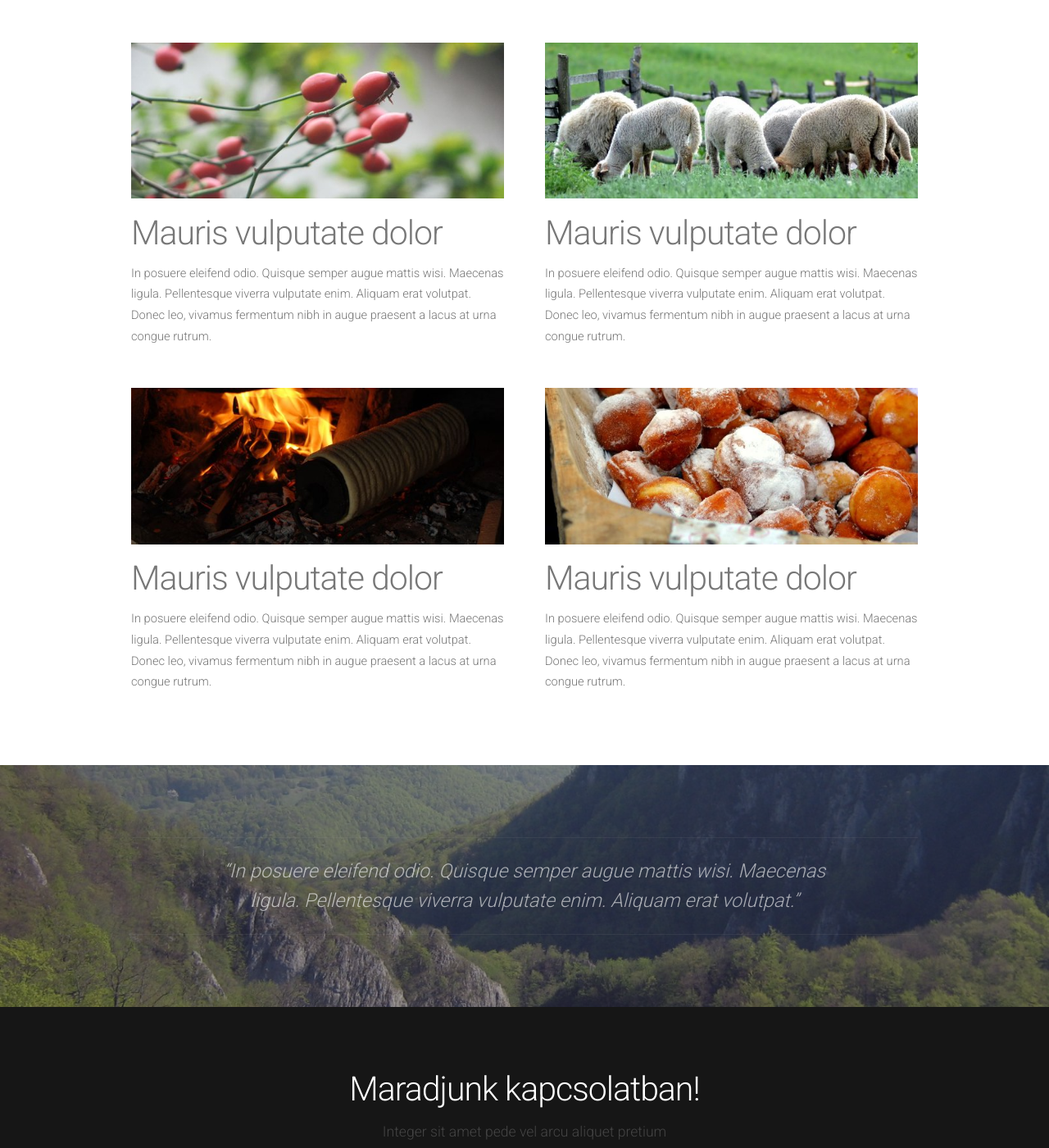
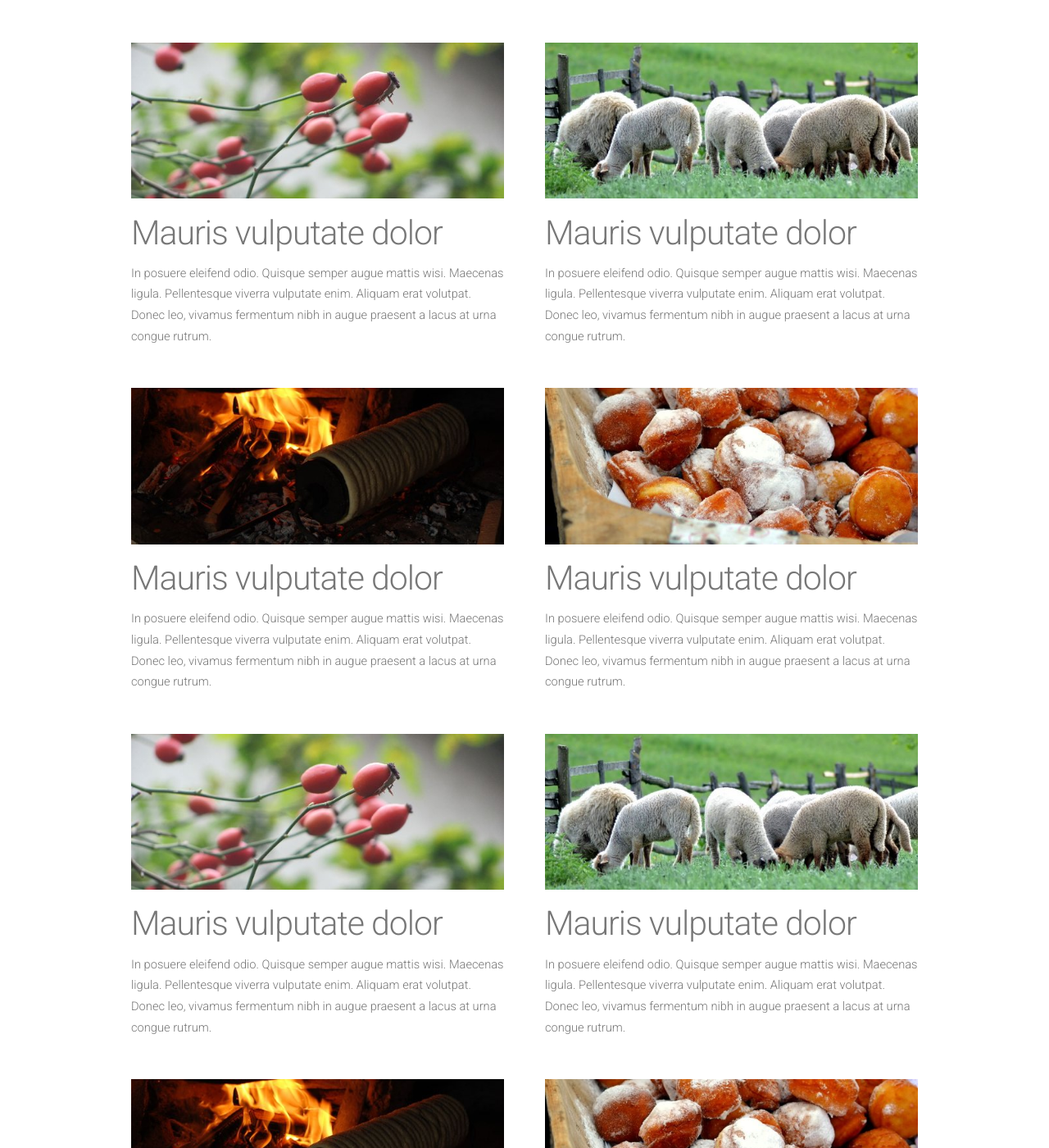
Before and after one commit to siculia/siculia.github.io, a Jekyll site: the page built from index.html, in a window 1280 px wide and 1400 px high, scrolled down 1350 px. Shown: the whole window at 82% size. Built offline with Jekyll 4.4.1, drawn with Linux system fonts in a browser that asks for light colours; nearby versions of some CDN libraries; the list of posts is cut into pages by our own code; some of the changed text lies outside the part shown.

Commit message:
Duplicate pictures

```diff
--- a/index.html
+++ b/index.html
@@ -6,9 +6,9 @@ layout: default
 <div id="featured">
 	<div class="container">
 		<header>
-			<h2>siculia</h2>
+			<h2>{{page.title}}</h2>
 		</header>
-		<p>This is <strong>Linear</strong>, a responsive HTML5 site template freebie by <a href="http://templated.co">TEMPLATED</a>. Released for free under the <a href="http://templated.co/license">Creative Commons Attribution</a> license, so use it for whatever (personal or commercial) &ndash; just give us credit! Check out more of our stuff at <a href="http://templated.co">our site</a> or follow us on <a href="http://twitter.com/templatedco">Twitter</a>.</p>
+		<p>Ez <strong>Siculia</strong>, a responsive HTML5 oldal építés alatt <a href="http://templated.co">TEMPLATED</a>. Released for free under the <a href="http://templated.co/license">Creative Commons Attribution</a> license, so use it for whatever (personal or commercial) &ndash; just give us credit! Check out more of our stuff at <a href="http://templated.co">our site</a> or follow us on <a href="http://twitter.com/templatedco">Twitter</a>.</p>
 		<hr />
 		<div class="row">
 			<section class="4u">
@@ -29,7 +29,6 @@ layout: default
 				<p>Curabitur sit amet nulla. Nam in massa. Sed vel tellus. Curabitur sem urna, consequat vel, suscipit in, mattis placerat, nulla. Sed ac leo.</p>
 				<a href="#" class="button button-style1">Read More</a>
 			</section>
-
 		</div>
 	</div>
 </div>
@@ -72,5 +71,39 @@ layout: default
 				</section>
 			</div>
 
+			<div class="row">
+				<section class="6u">
+					<a href="#" class="image full"><img src="/assets/images/pic01.jpg" alt=""></a>
+					<header>
+						<h2>Mauris vulputate dolor</h2>
+					</header>
+					<p>In posuere eleifend odio. Quisque semper augue mattis wisi. Maecenas ligula. Pellentesque viverra vulputate enim. Aliquam erat volutpat. Donec leo, vivamus fermentum nibh in augue praesent a lacus at urna congue rutrum.</p>
+				</section>
+				<section class="6u">
+					<a href="#" class="image full"><img src="/assets/images/pic02.jpg" alt=""></a>
+					<header>
+						<h2>Mauris vulputate dolor</h2>
+					</header>
+					<p>In posuere eleifend odio. Quisque semper augue mattis wisi. Maecenas ligula. Pellentesque viverra vulputate enim. Aliquam erat volutpat. Donec leo, vivamus fermentum nibh in augue praesent a lacus at urna congue rutrum.</p>
+				</section>
+			</div>
+
+			<div class="row">
+				<section class="6u">
+					<a href="#" class="image full"><img src="/assets/images/pic03.jpg" alt=""></a>
+					<header>
+						<h2>Mauris vulputate dolor</h2>
+					</header>
+					<p>In posuere eleifend odio. Quisque semper augue mattis wisi. Maecenas ligula. Pellentesque viverra vulputate enim. Aliquam erat volutpat. Donec leo, vivamus fermentum nibh in augue praesent a lacus at urna congue rutrum.</p>
+				</section>
+				<section class="6u">
+					<a href="#" class="image full"><img src="/assets/images/pic04.jpg" alt=""></a>
+					<header>
+						<h2>Mauris vulputate dolor</h2>
+					</header>
+					<p>In posuere eleifend odio. Quisque semper augue mattis wisi. Maecenas ligula. Pellentesque viverra vulputate enim. Aliquam erat volutpat. Donec leo, vivamus fermentum nibh in augue praesent a lacus at urna congue rutrum.</p>
+				</section>
+			</div>
+
 		</div>
 	</div>
--- a/left-sidebar.html
+++ b/left-sidebar.html
@@ -13,7 +13,7 @@ layout: default
 				<div id="content" class="8u skel-cell-important">
 					<section>
 						<header>
-							<h2>Bal Oldali</h2>
+							<h2>Nyugat</h2>
 							<span class="byline">Integer sit amet pede vel arcu aliquet pretium</span>
 						</header>
 						<p>Maecenas pede nisl, elementum eu, ornare ac, malesuada at, erat. Proin gravida orci porttitor enim accumsan lacinia. Donec condimentum, urna non molestie semper, ligula enim ornare nibh, quis laoreet eros quam eget ante. Aliquam libero. Vivamus nisl nibh, iaculis vitae, viverra sit amet, ullamcorper vitae, turpis. Aliquam erat volutpat. Vestibulum dui sem, pulvinar sed, imperdiet nec, iaculis nec, leo. Fusce odio. Etiam arcu dui, faucibus eget, placerat vel, sodales eget, orci. Donec ornare neque ac sem. Mauris aliquet. Aliquam sem leo, vulputate sed, convallis at, ultricies quis, justo. Donec nonummy magna quis risus. Quisque eleifend. Phasellus tempor vehicula justo. Aliquam lacinia metus ut elit.</p>
--- a/right-sidebar.html
+++ b/right-sidebar.html
@@ -11,7 +11,7 @@ layout: default
 				<div id="content" class="8u skel-cell-important">
 					<section>
 						<header>
-							<h2>Right Sidebar</h2>
+							<h2>Kelet</h2>
 							<span class="byline">Integer sit amet pede vel arcu aliquet pretium</span>
 						</header>
 						<p>Maecenas pede nisl, elementum eu, ornare ac, malesuada at, erat. Proin gravida orci porttitor enim accumsan lacinia. Donec condimentum, urna non molestie semper, ligula enim ornare nibh, quis laoreet eros quam eget ante. Aliquam libero. Vivamus nisl nibh, iaculis vitae, viverra sit amet, ullamcorper vitae, turpis. Aliquam erat volutpat. Vestibulum dui sem, pulvinar sed, imperdiet nec, iaculis nec, leo. Fusce odio. Etiam arcu dui, faucibus eget, placerat vel, sodales eget, orci. Donec ornare neque ac sem. Mauris aliquet. Aliquam sem leo, vulputate sed, convallis at, ultricies quis, justo. Donec nonummy magna quis risus. Quisque eleifend. Phasellus tempor vehicula justo. Aliquam lacinia metus ut elit.</p>
```
